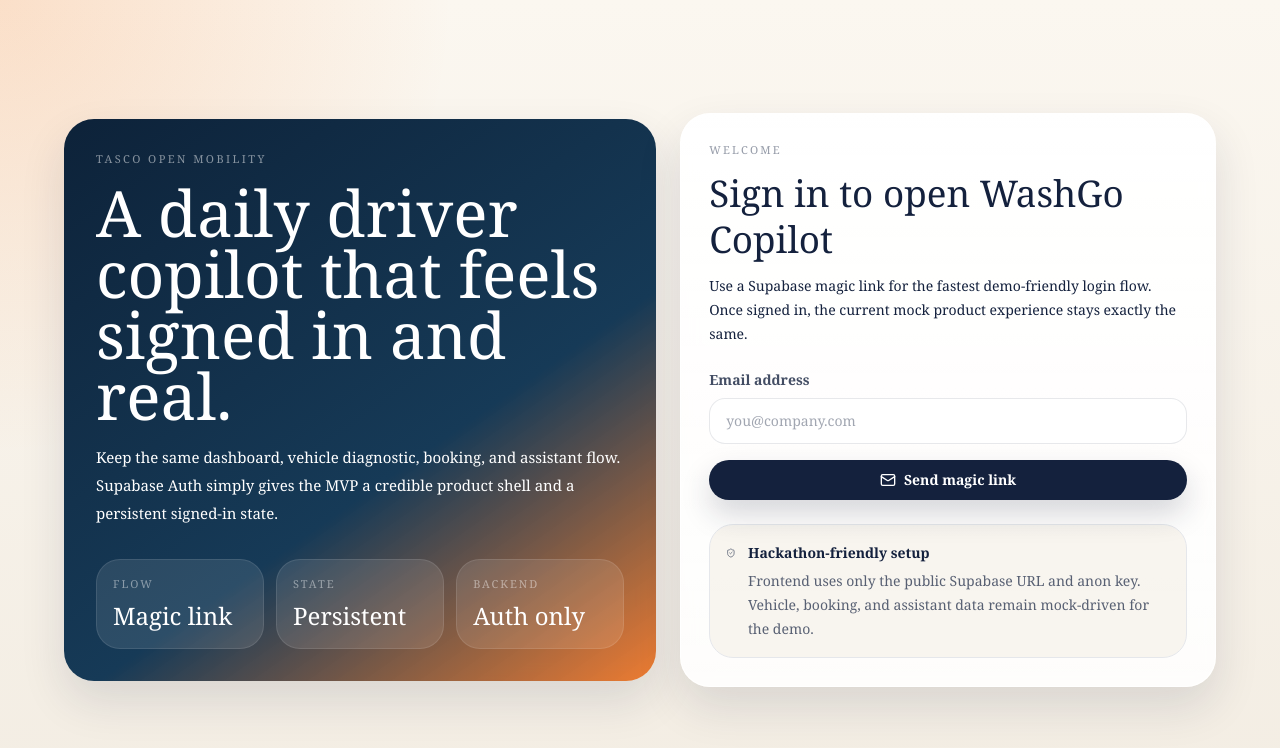
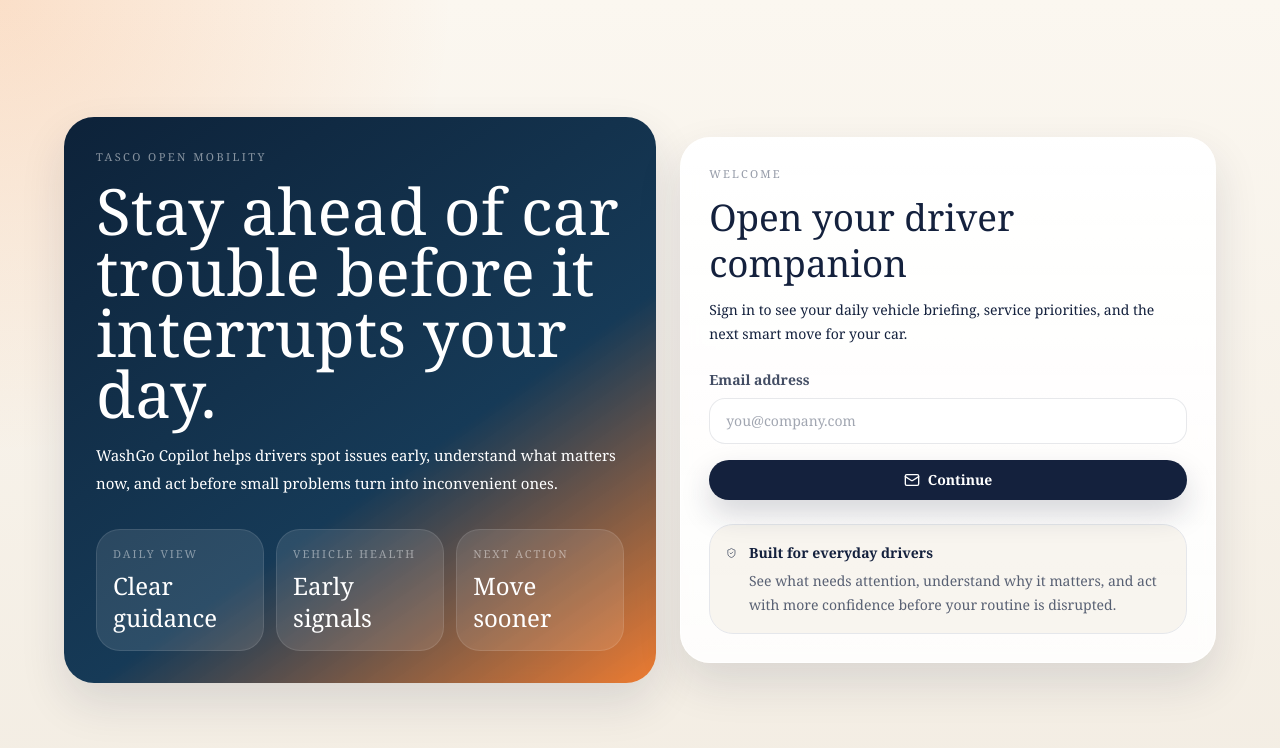
Before and after one commit to VedJoshi/washgo, a React (Vite) app: page /auth in a window 1280 px wide. Shown: the top 748 px of the page. Built offline with nearby package versions, Linux system fonts and the light colour scheme; no server answers.

Commit message:
Fix auth page text

```diff
--- a/src/pages/auth-page.tsx
+++ b/src/pages/auth-page.tsx
@@ -19,7 +19,7 @@
     setDidSendLink(false)
 
     if (!email.trim()) {
-      setErrorMessage('Enter an email address to receive the magic link.')
+      setErrorMessage('Enter your email address to continue.')
       return
     }
 
@@ -41,40 +41,38 @@
         <Card className="overflow-hidden border-none bg-[linear-gradient(145deg,_rgba(13,34,57,1)_0%,_rgba(22,58,87,1)_60%,_rgba(236,114,34,0.92)_100%)] p-6 text-white sm:p-8">
           <p className="text-[11px] uppercase tracking-[0.22em] text-white/50">Tasco Open Mobility</p>
           <h1 className="mt-4 max-w-xl font-display text-[2.8rem] leading-[0.95] sm:text-[4rem]">
-            A daily driver copilot that feels signed in and real.
+            Stay ahead of car trouble before it interrupts your day.
           </h1>
           <p className="mt-4 max-w-xl text-sm leading-7 text-white/78 sm:text-[15px]">
-            Keep the same dashboard, vehicle diagnostic, booking, and assistant flow. Supabase Auth simply gives the MVP a credible product shell and a persistent signed-in state.
+            WashGo Copilot helps drivers spot issues early, understand what matters now, and act before small problems turn into inconvenient ones.
           </p>
           <div className="mt-8 grid gap-3 sm:grid-cols-3">
             <div className="rounded-[24px] border border-white/10 bg-white/10 px-4 py-4">
-              <p className="text-[11px] uppercase tracking-[0.18em] text-white/45">Flow</p>
-              <p className="mt-2 font-display text-2xl">Magic link</p>
+              <p className="text-[11px] uppercase tracking-[0.18em] text-white/45">Daily view</p>
+              <p className="mt-2 font-display text-2xl">Clear guidance</p>
             </div>
             <div className="rounded-[24px] border border-white/10 bg-white/10 px-4 py-4">
-              <p className="text-[11px] uppercase tracking-[0.18em] text-white/45">State</p>
-              <p className="mt-2 font-display text-2xl">Persistent</p>
+              <p className="text-[11px] uppercase tracking-[0.18em] text-white/45">Vehicle health</p>
+              <p className="mt-2 font-display text-2xl">Early signals</p>
             </div>
             <div className="rounded-[24px] border border-white/10 bg-white/10 px-4 py-4">
-              <p className="text-[11px] uppercase tracking-[0.18em] text-white/45">Backend</p>
-              <p className="mt-2 font-display text-2xl">Auth only</p>
+              <p className="text-[11px] uppercase tracking-[0.18em] text-white/45">Next action</p>
+              <p className="mt-2 font-display text-2xl">Move sooner</p>
             </div>
           </div>
         </Card>
 
         <Card className="p-5 sm:p-7">
           <p className="text-[11px] uppercase tracking-[0.2em] text-ink/45">Welcome</p>
-          <h2 className="mt-3 font-display text-[2.3rem] leading-tight">Sign in to open WashGo Copilot</h2>
+          <h2 className="mt-3 font-display text-[2.3rem] leading-tight">Open your driver companion</h2>
           <p className="mt-3 text-sm leading-6 text-ink/68">
-            Use a Supabase magic link for the fastest demo-friendly login flow. Once signed in, the current mock product experience stays exactly the same.
+            Sign in to see your daily vehicle briefing, service priorities, and the next smart move for your car.
           </p>
 
           {!isConfigured ? (
             <div className="mt-6 rounded-[24px] border border-amber-200 bg-amber-50 px-4 py-4 text-sm leading-6 text-amber-900">
-              <p className="font-semibold">Supabase is not configured yet.</p>
-              <p className="mt-1">
-                Add `VITE_SUPABASE_URL` and `VITE_SUPABASE_ANON_KEY` to a `.env.local` file, then restart the Vite dev server.
-              </p>
+              <p className="font-semibold">Sign-in is not ready yet.</p>
+              <p className="mt-1">Finish the app configuration, then return here to continue.</p>
             </div>
           ) : (
             <form className="mt-6 space-y-4" onSubmit={handleSubmit}>
@@ -90,7 +88,7 @@
               </label>
               <Button className="w-full gap-2" disabled={isSubmitting} type="submit">
                 <Mail className="h-4 w-4" />
-                {isSubmitting ? 'Sending link...' : 'Send magic link'}
+                {isSubmitting ? 'Continuing...' : 'Continue'}
               </Button>
             </form>
           )}
@@ -98,7 +96,7 @@
           {didSendLink ? (
             <div className="mt-4 flex gap-3 rounded-[22px] border border-emerald-200 bg-emerald-50 px-4 py-4 text-sm leading-6 text-emerald-900">
               <CheckCircle2 className="mt-0.5 h-5 w-5 flex-none" />
-              <p>Magic link sent. Open it on this device to continue straight into the dashboard.</p>
+              <p>Check your email to continue into WashGo Copilot.</p>
             </div>
           ) : null}
 
@@ -112,9 +110,9 @@
             <div className="flex items-start gap-3">
               <ShieldCheck className="mt-0.5 h-5 w-5 text-ink/65" />
               <div className="text-sm leading-6 text-ink/70">
-                <p className="font-semibold text-ink">Hackathon-friendly setup</p>
+                <p className="font-semibold text-ink">Built for everyday drivers</p>
                 <p className="mt-1">
-                  Frontend uses only the public Supabase URL and anon key. Vehicle, booking, and assistant data remain mock-driven for the demo.
+                  See what needs attention, understand why it matters, and act with more confidence before your routine is disrupted.
                 </p>
               </div>
             </div>
```
